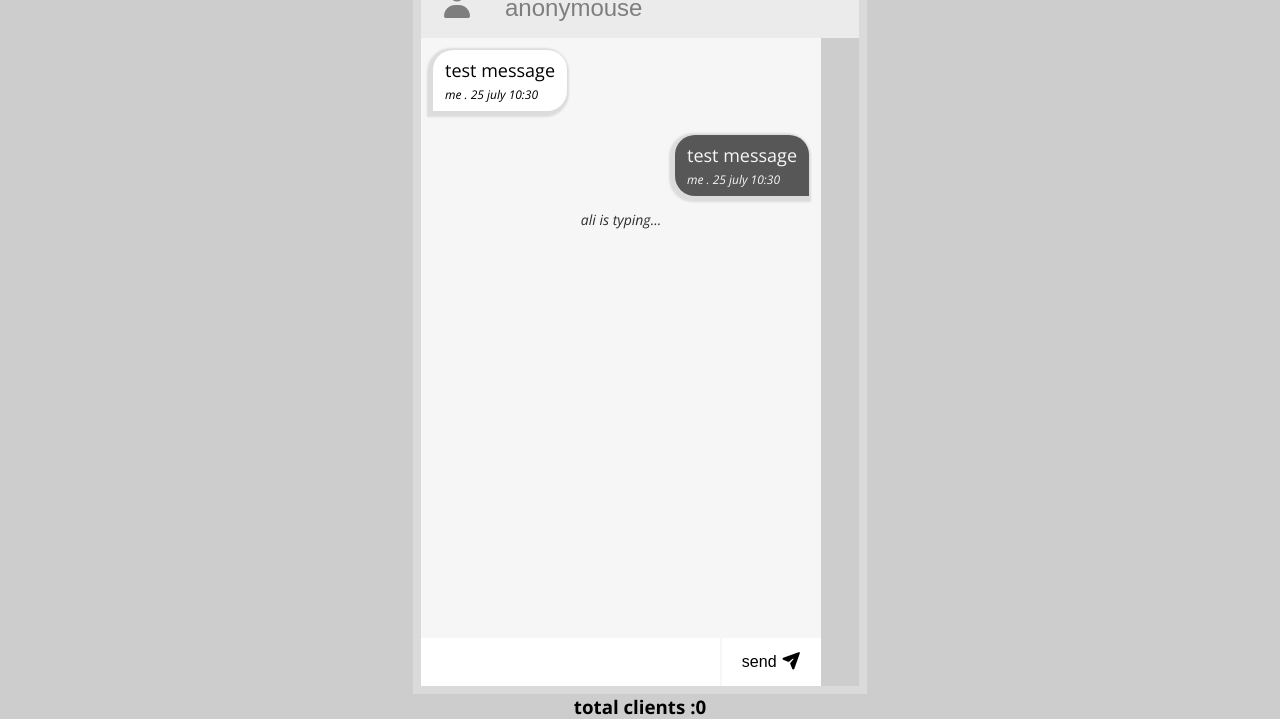
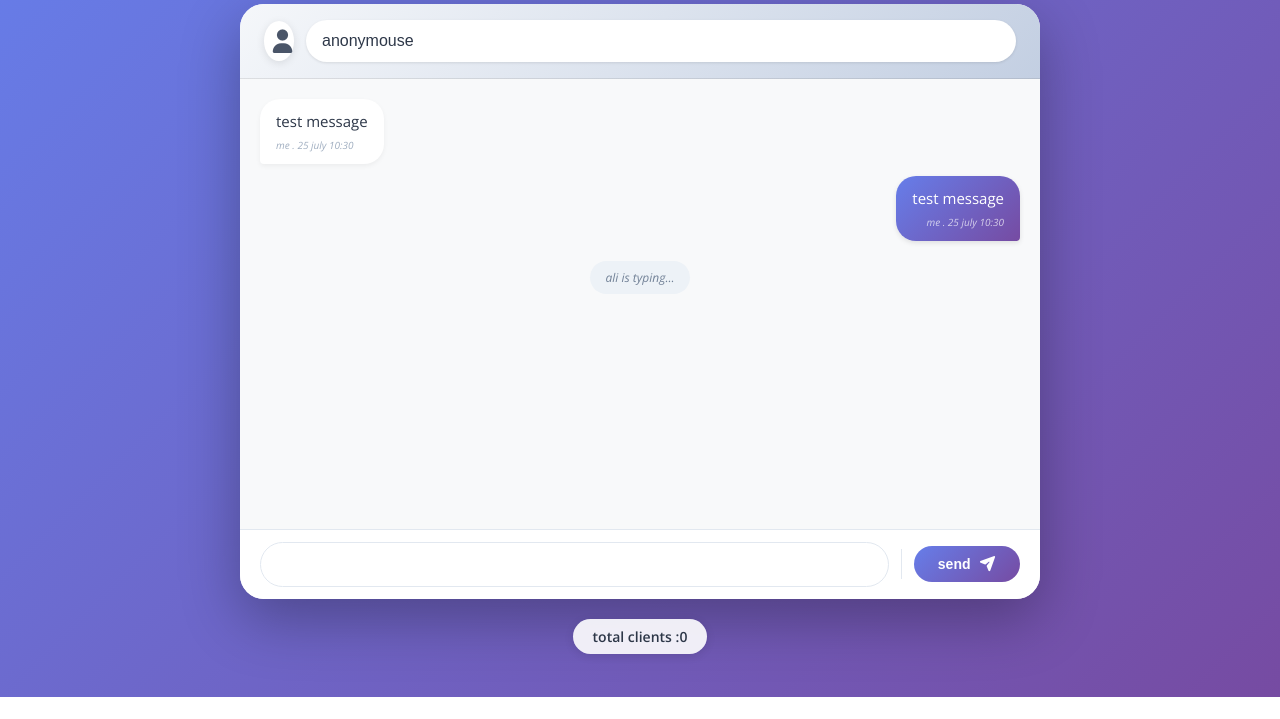
Before and after one commit to Zarpoosh/online-chatbot, a website: page public/index.html in a window 1280 px wide. Shown: the part 103-822 px from the top of the page. After the commit the page ends 800 px from the top, so only its background shows below. Drawn offline with nearby package versions, Linux system fonts and the light colour scheme; no server answers.

Commit message:
change the theme of project

```diff
--- a/public/main.css
+++ b/public/main.css
@@ -1,142 +1,357 @@
-
-*{
-
-    margin: 0 ;
+* {
+    margin: 0;
     padding: 0;
     box-sizing: border-box;
     scroll-behavior: smooth;
 }
-body{
-font-family: "Open Sans", sans-serif;
-  font-optical-sizing: auto;
-  font-weight: weight;
-  font-style: normal;
-  font-variation-settings:
-    "wdth" 100;
 
-
+body {
+    font-family: "Open Sans", sans-serif;
+    background: linear-gradient(135deg, #667eea 0%, #764ba2 100%);
+    min-height: 100vh;
     display: flex;
     flex-direction: column;
     justify-content: center;
     align-items: center;
-    background-color:#bbbb;
+    padding: 20px;
 }
 
-.titl{
-    margin: 20px 0;
-    font-size: 24px;
-}
-.main{
-    border: 8px solid #dddd;
-    overflow: hidden;
-
+/* عنوان اصلی */
+.titl {
+    margin: 0 0 20px 0;
+    font-size: 2rem;
+    font-weight: 700;
+    color: white;
+    text-shadow: 2px 2px 4px rgba(0,0,0,0.2);
+    letter-spacing: 1px;
 }
 
-.name{
-    display: flex;
-    font-size: 32px;
-    font-weight: 700px;
-    padding: 8px 16px ;
-    color: #7e7e7e;
-    background-color: #ebebeb;
+/* باکس اصلی چت */
+.main {
+    width: 100%;
+    max-width: 800px;
+    background: white;
+    border-radius: 24px;
+    box-shadow: 0 20px 60px rgba(0,0,0,0.3);
+    overflow: hidden;
+    transition: transform 0.3s ease;
 }
 
-.name>input{
-    color: #bbbb;
-    font-size: 24px;
-    color: #7e7e7e;
-    flex-grow: 1;
-    border: none;
-    margin: 0px 12px;
-    outline: none;
-    background-color: #ebebeb;
+.main:hover {
+    transform: translateY(-5px);
 }
 
+/* بخش نام کاربری */
+.name {
+    display: flex;
+    align-items: center;
+    gap: 12px;
+    padding: 16px 24px;
+    background: linear-gradient(135deg, #f5f7fa 0%, #c3cfe2 100%);
+    border-bottom: 1px solid rgba(0,0,0,0.1);
+}
 
-.message-container{
+.name i {
+    font-size: 24px;
+    color: #4a5568;
+    background: white;
+    padding: 8px;
+    border-radius: 50%;
+    box-shadow: 0 2px 8px rgba(0,0,0,0.1);
+}
+
+.name input {
+    flex: 1;
+    border: none;
+    background: white;
+    padding: 12px 16px;
+    font-size: 16px;
+    border-radius: 40px;
+    outline: none;
+    transition: all 0.3s ease;
+    font-weight: 500;
+    color: #2d3748;
+    box-shadow: 0 1px 3px rgba(0,0,0,0.1);
+}
+
+.name input:focus {
+    box-shadow: 0 0 0 3px rgba(102, 126, 234, 0.3);
+}
+
+/* کانتینر پیام‌ها */
+.message-container {
+    height: 450px;
+    overflow-y: auto;
+    overflow-x: hidden;
+    padding: 20px;
+    background: #f8f9fa;
     display: flex;
     flex-direction: column;
-    background-color: #f6f6f6;
-    width: 400px;
-    height: 600px;
-    overflow-y: scroll;
-    overflow-x:hidden ;
-
+    gap: 12px;
 }
 
+/* استایل اسکرول بار */
+.message-container::-webkit-scrollbar {
+    width: 6px;
+}
 
-.message-left , .message-right{
-    list-style:none;
-    padding: 8px 12px;
-    margin: 12px;
-    max-width: 250px;
-    font-size: 18px;
+.message-container::-webkit-scrollbar-track {
+    background: #e2e8f0;
+    border-radius: 10px;
+}
+
+.message-container::-webkit-scrollbar-thumb {
+    background: #a0aec0;
+    border-radius: 10px;
+}
+
+.message-container::-webkit-scrollbar-thumb:hover {
+    background: #718096;
+}
+
+/* پیام چپ (دیگران) */
+.message-left {
+    list-style: none;
+    align-self: flex-start;
+    max-width: 70%;
+    background: white;
+    padding: 12px 16px;
+    border-radius: 20px 20px 20px 4px;
+    box-shadow: 0 2px 5px rgba(0,0,0,0.05);
+    animation: fadeIn 0.3s ease;
+}
+
+.message-left .message {
+    font-size: 15px;
+    color: #2d3748;
+    line-height: 1.4;
     word-wrap: break-word;
 }
-.message-left{
-    border-radius: 20px 20px 20px 0px;
-    background-color: #fff;
-    box-shadow: -2px 2px 2px 4px #dcdcdc;
-    align-self: flex-start;
+
+.message-left span {
+    display: block;
+    font-size: 10px;
+    color: #a0aec0;
+    margin-top: 6px;
+    font-style: italic;
 }
 
-.message-right{
-    border-radius: 20px 20px 0px 20px;
-    background-color: #575757;
-    box-shadow: -2px 2px 2px 4px #dcdcdc;
+/* پیام راست (خودم) */
+.message-right {
+    list-style: none;
     align-self: flex-end;
-    color: #f6f6f6;
-
+    max-width: 70%;
+    background: linear-gradient(135deg, #667eea 0%, #764ba2 100%);
+    padding: 12px 16px;
+    border-radius: 20px 20px 4px 20px;
+    box-shadow: 0 2px 5px rgba(0,0,0,0.1);
+    animation: fadeIn 0.3s ease;
 }
 
-.message-left>span ,.message-right>span{
-    display: block;
-    font-style: italic;
-    font-size: 12px;
-    margin-top: 4px;
+.message-right .message {
+    font-size: 15px;
+    color: white;
+    line-height: 1.4;
+    word-wrap: break-word;
 }
 
-.feedback{
+.message-right span {
+    display: block;
+    font-size: 10px;
+    color: rgba(255,255,255,0.7);
+    margin-top: 6px;
     font-style: italic;
-    font-size: 14px;
-    padding: 0px 16px 16px 16px ;
-    color: #2d2d2d;
-    text-align: center;
+    text-align: right;
 }
 
-.message-form{
-    display: flex;
-    justify-content: space-between;
-    width: 400px;
+/* بازخورد تایپ کردن */
+.message-feedback {
+    list-style: none;
+    text-align: center;
+    margin-top: 8px;
 }
 
-.message-input{
-    flex-grow: 1;
-    height: 48px;
-    font-size: 16px;
-    border: none;
-    outline: none;
-    padding: 0px 12px ;
-    background-color: #fff;
-
+.feedback {
+    font-size: 12px;
+    color: #718096;
+    font-style: italic;
+    padding: 8px 16px;
+    background: #edf2f7;
+    display: inline-block;
+    border-radius: 20px;
 }
 
-.send-btn{
-    height: 48px;
-    font-size: 16px;
-    border: none;
-    outline: none;
-    padding: 0px 20px;
-    background-color: #fff;
-    cursor: pointer;
+/* فرم ارسال پیام */
+.message-form {
+    display: flex;
+    align-items: center;
+    background: white;
+    border-top: 1px solid #e2e8f0;
+    padding: 12px 20px;
+    gap: 12px;
 }
 
-.v-divider{
-    height: 48px;
-    width: 2px;
-    background-color: #f6f6f6;
+.message-input {
+    flex: 1;
+    border: 1px solid #e2e8f0;
+    border-radius: 40px;
+    padding: 12px 18px;
+    font-size: 14px;
+    outline: none;
+    transition: all 0.3s ease;
+    font-family: inherit;
 }
-.client-total{
-    margin: 20px 0px ;
-    color: #7e7e7e;
+
+.message-input:focus {
+    border-color: #667eea;
+    box-shadow: 0 0 0 3px rgba(102, 126, 234, 0.2);
 }
+
+.v-divider {
+    width: 1px;
+    height: 30px;
+    background: #e2e8f0;
+}
+
+.send-btn {
+    background: linear-gradient(135deg, #667eea 0%, #764ba2 100%);
+    border: none;
+    border-radius: 40px;
+    padding: 10px 24px;
+    color: white;
+    font-weight: 600;
+    cursor: pointer;
+    transition: all 0.3s ease;
+    display: flex;
+    align-items: center;
+    gap: 8px;
+    font-size: 14px;
+}
+
+.send-btn:hover {
+    transform: scale(1.05);
+    box-shadow: 0 4px 12px rgba(102, 126, 234, 0.4);
+}
+
+.send-btn i {
+    font-size: 14px;
+}
+
+/* تعداد کلاینت‌ها */
+.clients-total {
+    margin-top: 20px;
+    background: rgba(255,255,255,0.9);
+    backdrop-filter: blur(10px);
+    padding: 8px 20px;
+    border-radius: 40px;
+    font-size: 14px;
+    color: #2d3748;
+    font-weight: 600;
+    box-shadow: 0 2px 10px rgba(0,0,0,0.1);
+}
+
+/* انیمیشن */
+@keyframes fadeIn {
+    from {
+        opacity: 0;
+        transform: translateY(10px);
+    }
+    to {
+        opacity: 1;
+        transform: translateY(0);
+    }
+}
+
+/* ======================================== */
+/* RESPONSIVE DESIGN (ریسپانسیو برای موبایل) */
+/* ======================================== */
+
+@media (max-width: 768px) {
+    body {
+        padding: 10px;
+    }
+
+    .titl {
+        font-size: 1.5rem;
+        margin-bottom: 15px;
+    }
+
+    .main {
+        border-radius: 20px;
+    }
+
+    .name {
+        padding: 12px 16px;
+    }
+
+    .name i {
+        font-size: 18px;
+        padding: 6px;
+    }
+
+    .name input {
+        font-size: 14px;
+        padding: 10px 14px;
+    }
+
+    .message-container {
+        height: 400px;
+        padding: 15px;
+    }
+
+    .message-left,
+    .message-right {
+        max-width: 85%;
+        padding: 10px 14px;
+    }
+
+    .message-left .message,
+    .message-right .message {
+        font-size: 14px;
+    }
+
+    .message-form {
+        padding: 10px 15px;
+        gap: 8px;
+    }
+
+    .message-input {
+        padding: 10px 14px;
+        font-size: 14px;
+    }
+
+    .send-btn {
+        padding: 8px 18px;
+        font-size: 13px;
+    }
+
+    .clients-total {
+        font-size: 12px;
+        padding: 6px 16px;
+        margin-top: 15px;
+    }
+}
+
+@media (max-width: 480px) {
+    .message-left,
+    .message-right {
+        max-width: 90%;
+    }
+
+    .message-form {
+        flex-wrap: wrap;
+    }
+
+    .v-divider {
+        display: none;
+    }
+
+    .send-btn {
+        width: 100%;
+        justify-content: center;
+    }
+
+    .message-input {
+        width: 100%;
+    }
+}
```
